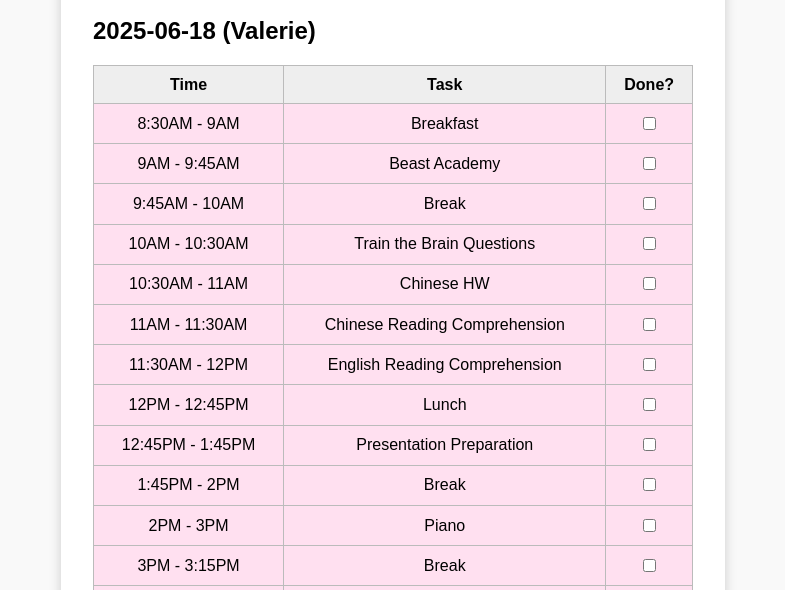
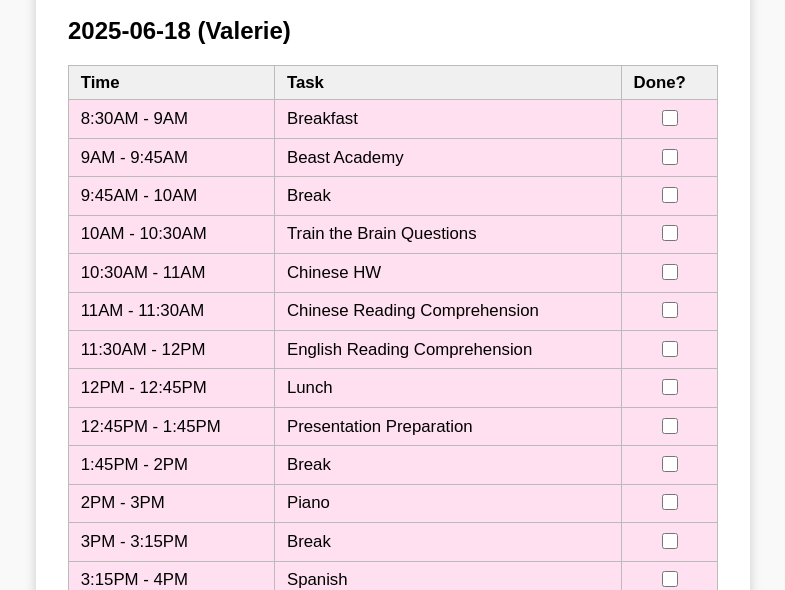
Before and after one commit to achen1219/SummerSchedule, a plain HTML site: page index.html in a window 1280 px wide. Shown: the part 210-800 px from the top of the page, without its empty margins (247-1032 px from the left). Drawn offline with Linux system fonts and the light colour scheme.

Commit message:
Update style.css

```diff
--- a/style.css
+++ b/style.css
@@ -4,7 +4,7 @@ body {
   margin: 0;
 }
 .container {
-  max-width: 600px;
+  max-width: 650px;
   margin: 2em auto;
   background: #fff;
   padding: 2em;
@@ -12,12 +12,27 @@ body {
   box-shadow: 0 2px 12px #ccc;
 }
 #task-list {
-  list-style: none;
-  padding: 0;
+  margin-top: 1em;
 }
-#task-list li {
-  margin-bottom: 0.5em;
-  font-size: 1.1em;
+.task-table {
+  border-collapse: collapse;
+  width: 100%;
+  margin-top: 1em;
+  background: inherit;
+}
+.task-table th, .task-table td {
+  border: 1px solid #bbb;
+  padding: 0.4em 0.7em;
+  text-align: left;
+  font-size: 1.05em;
+}
+.task-table th {
+  background: #f0f0f0;
+  font-weight: 700;
+}
+.task-table input[type=checkbox] {
+  width: 1.2em;
+  height: 1.2em;
 }
 #calendar-grid {
   display: grid;
@@ -56,9 +71,3 @@ table {
 th, td {
   border: 1px solid #bbb;
   padding: 0.6em;
-  text-align: center;
-  font-size: 1em;
-}
-th {
-  background: #eee;
-}
```
